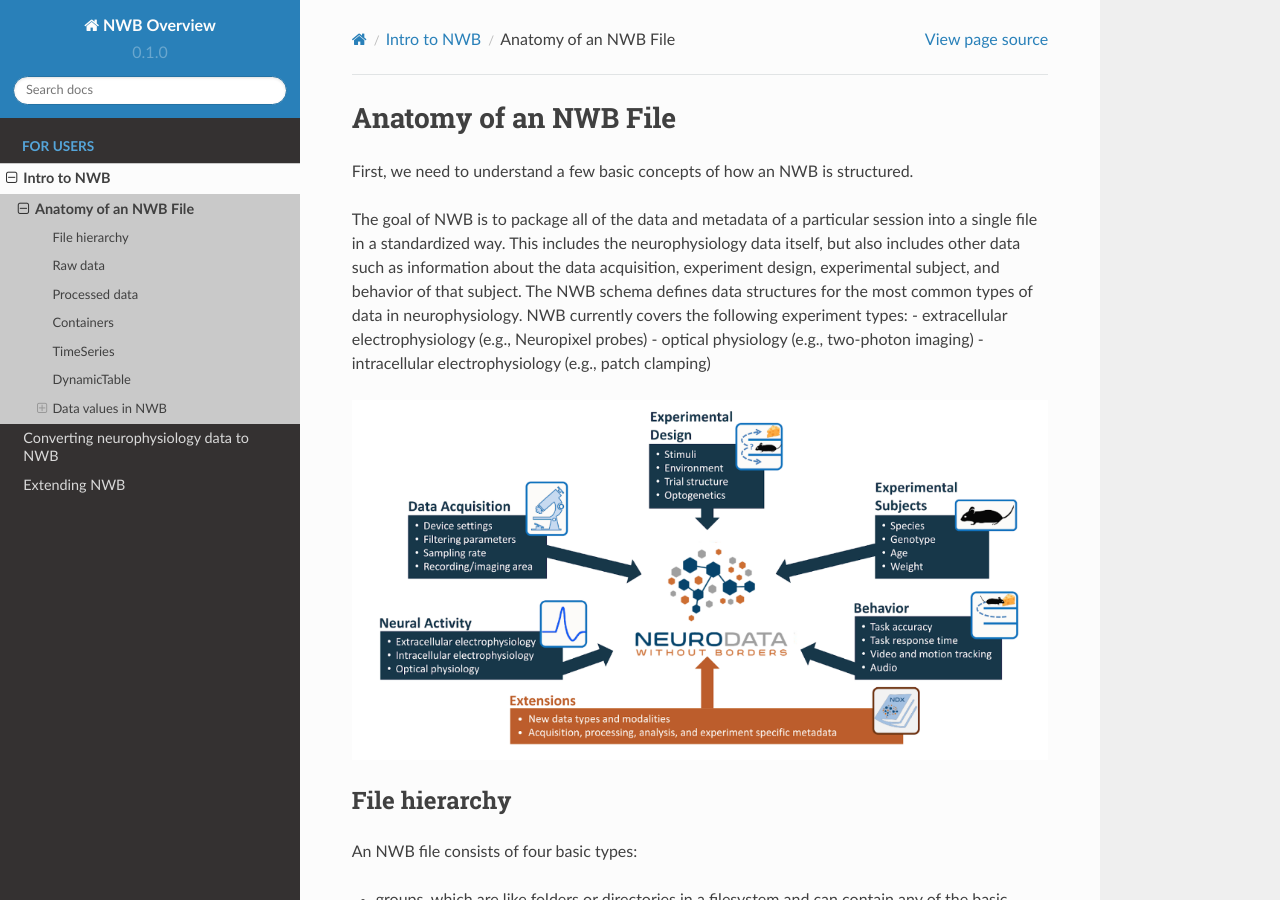
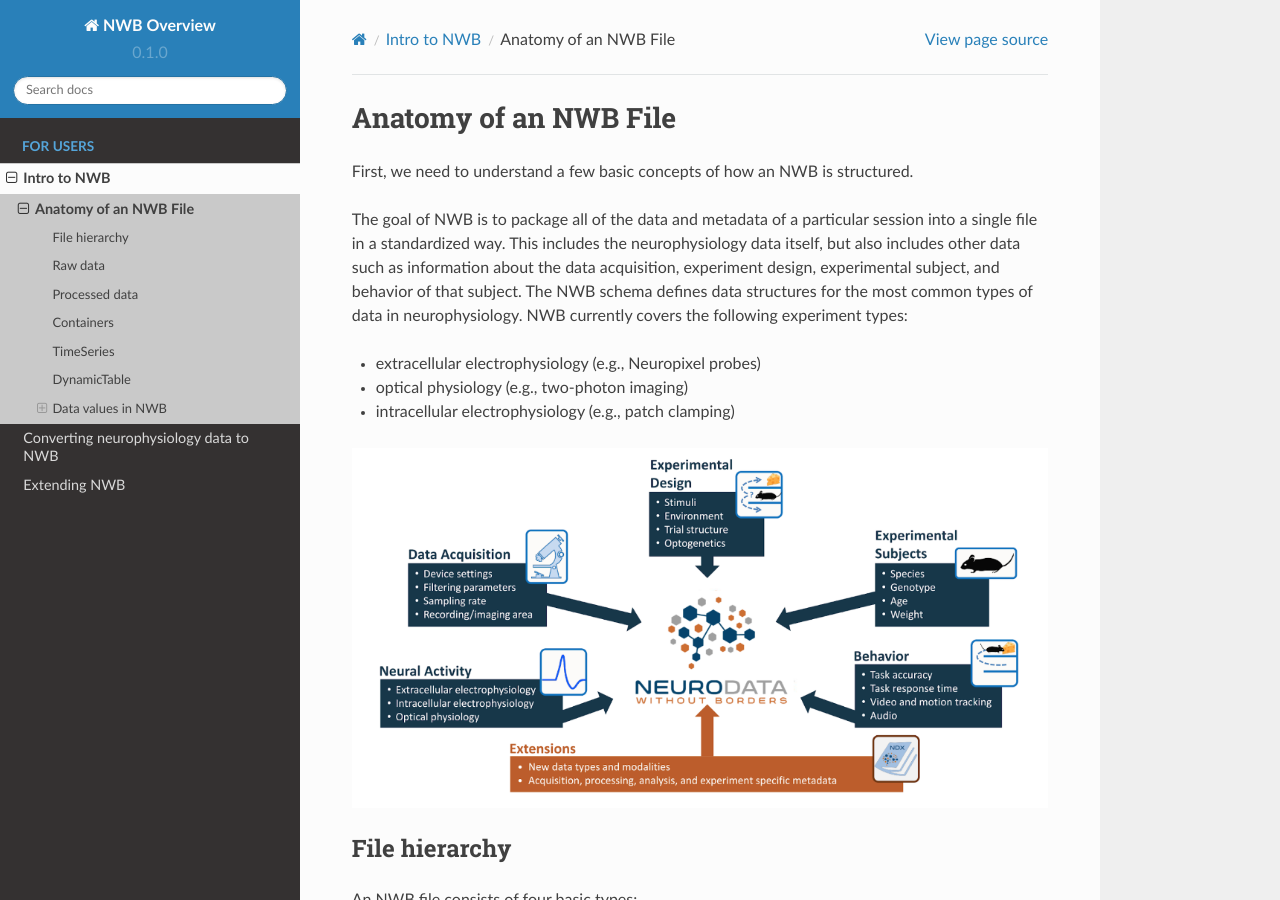
Before and after one commit to NeurodataWithoutBorders/nwb-overview, a Sphinx documentation site: the page built from docs/source/intro_to_nwb/file_structure.rst, in a window 1280 px wide and 900 px high. Built offline with Sphinx 7.4.7 and the Read the Docs theme 2.0.0, drawn with Linux system fonts in a browser that asks for light colours; pages that are not in the unit, such as notebooks, are missing from menus.

Commit message:
Fix lists

```diff
--- a/docs/source/intro_to_nwb/file_structure.rst
+++ b/docs/source/intro_to_nwb/file_structure.rst
@@ -10,9 +10,10 @@ as information about the data acquisition, experiment design, experimental subje
 and behavior of that subject. The NWB schema defines data structures for
 the most common types of data in neurophysiology. NWB currently covers
 the following experiment types:
-- extracellular electrophysiology (e.g., Neuropixel probes)
-- optical physiology (e.g., two-photon imaging)
-- intracellular electrophysiology (e.g., patch clamping)
+
+* extracellular electrophysiology (e.g., Neuropixel probes)
+* optical physiology (e.g., two-photon imaging)
+* intracellular electrophysiology (e.g., patch clamping)
 
 .. image:: /img/nwb_overview.png
 
@@ -21,11 +22,11 @@ File hierarchy
 
 An NWB file consists of four basic types:
 
-- groups, which are like folders or directories in a filesystem and can contain any of the basic types
-- datasets, which are N-dimensional arrays
-- attributes, which are small metadata values attached to a group or dataset, like folder/file properties in a
+* groups, which are like folders or directories in a filesystem and can contain any of the basic types
+* datasets, which are N-dimensional arrays
+* attributes, which are small metadata values attached to a group or dataset, like folder/file properties in a
   filesystem
-- links, which point to a group or dataset, like shortcuts or aliases in a filesystem
+* links, which point to a group or dataset, like shortcuts or aliases in a filesystem
 
 TODO: add image
 
```
